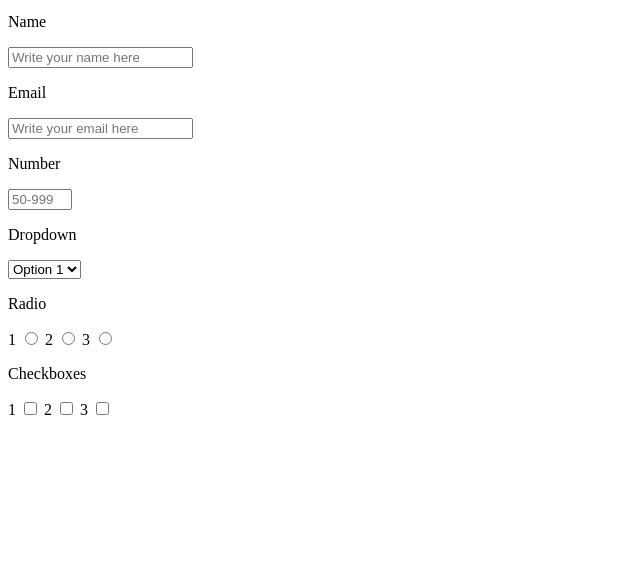
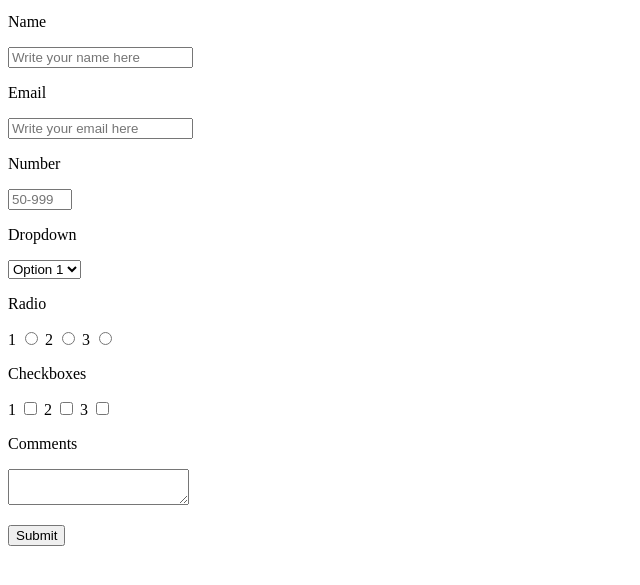
Before and after one commit to MunSterVII/HTMLProyectWithEder, a plain HTML site: page index.html in a window 1280 px wide. Shown: the part 101-686 px from the top of the page, without its empty margins (0-640 px from the left). Drawn offline with Linux system fonts and the light colour scheme.

Commit message:
Textarea and Submit button

```diff
--- a/index.html
+++ b/index.html
@@ -41,6 +41,10 @@
         2 <input type="checkbox" id="checkbox2" name="checkOption" value="check2">
         3 <input type="checkbox" id="checkbox3" name="checkOption" value="check3">
         </p>
+        <label id="comments-label"><p>Comments</p></label>
+        <textarea></textarea>
+        <p></p>
+        <input type="submit" id="submit">
 
       </form>
 
```
